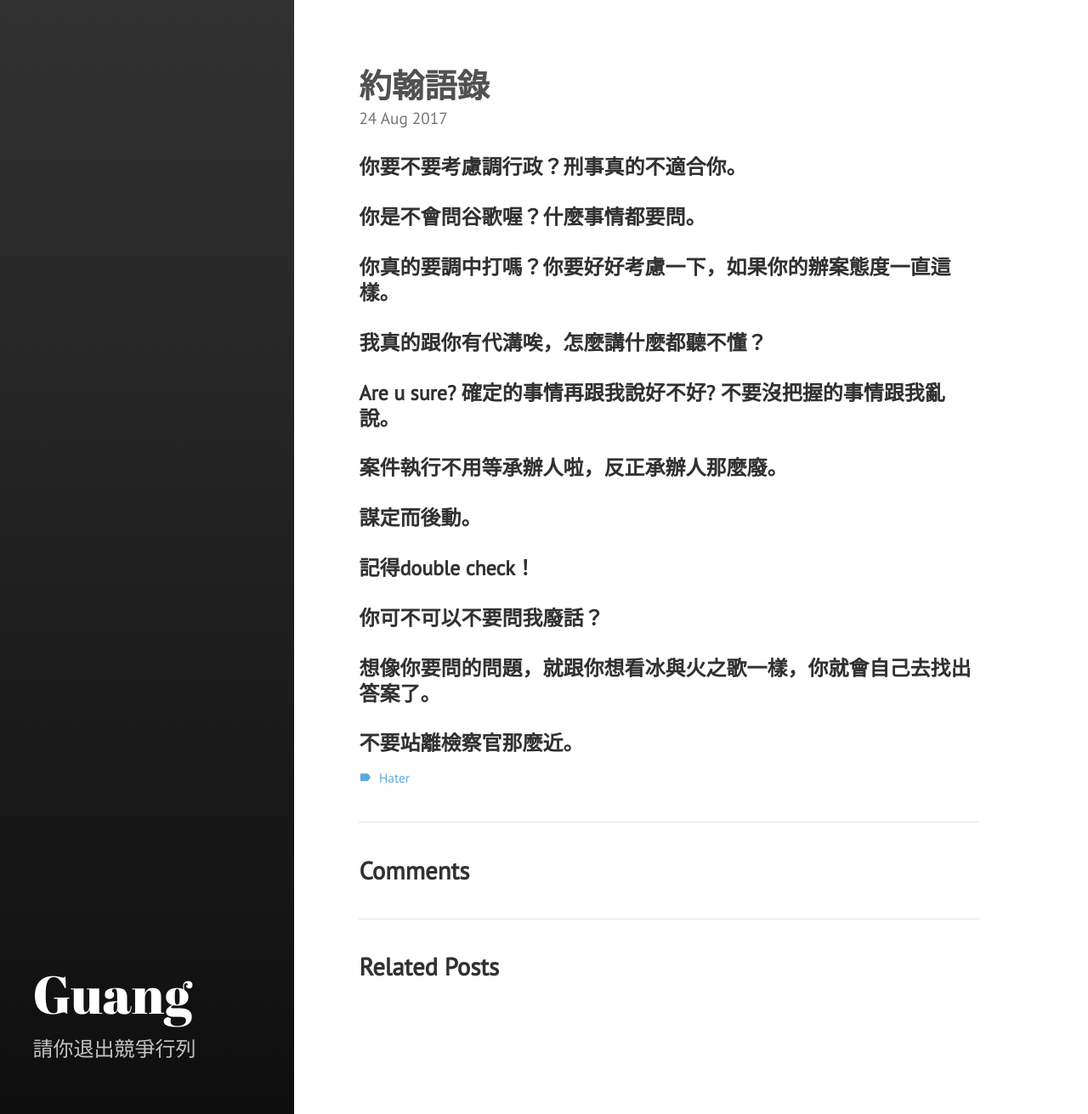
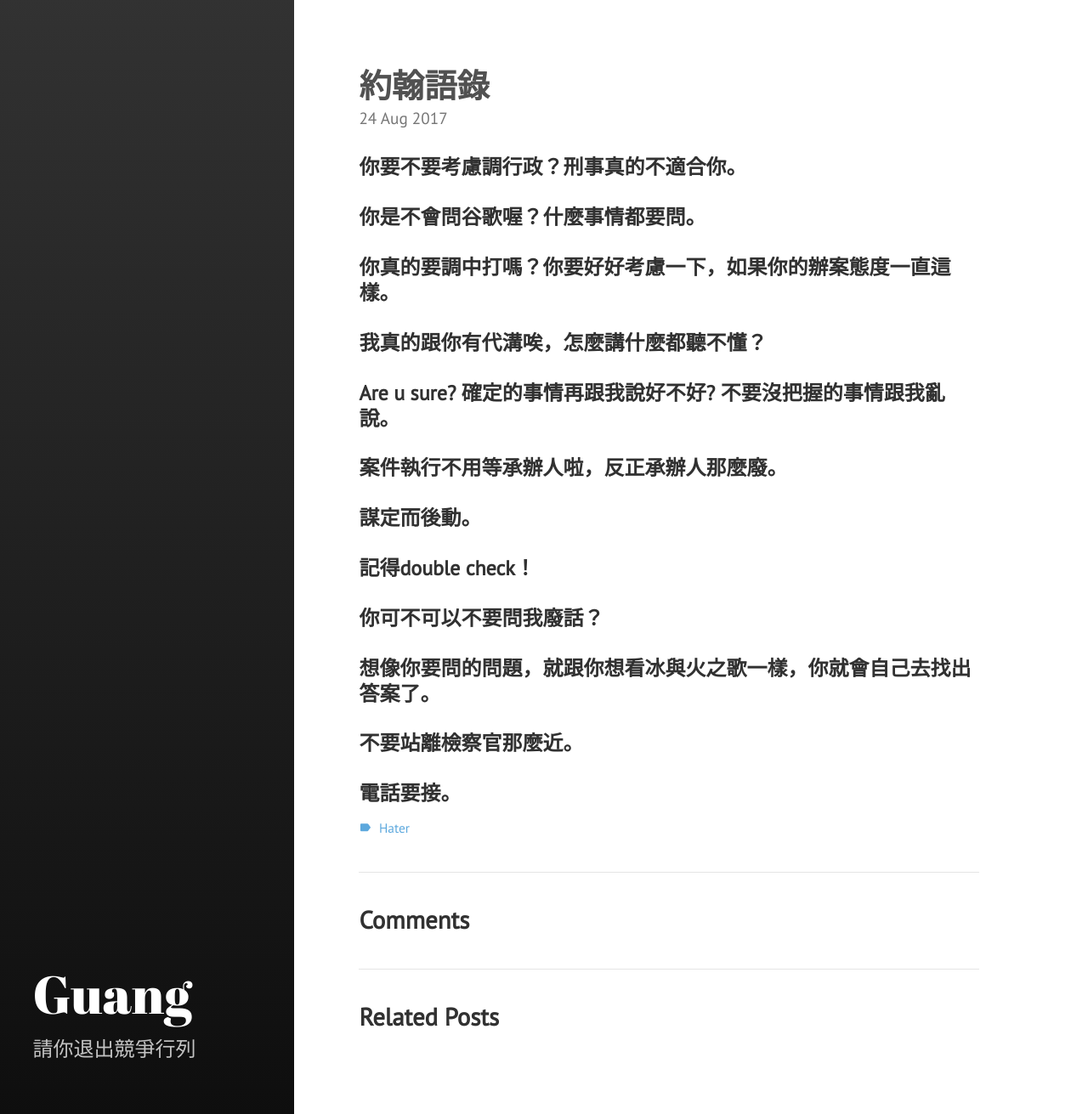
Before and after one commit to dorisloveguang/dorisloveguang, a Jekyll site: the page built from _posts/2017-8-24-john.md, in a window 1280 px wide. Shown: the whole page at 85% size. Built offline with Jekyll 4.4.1, drawn with Linux system fonts in a browser that asks for light colours; some web fonts are replaced.

Commit message:
u should answer the phone

```diff
--- a/_posts/2017-8-24-john.md
+++ b/_posts/2017-8-24-john.md
@@ -15,3 +15,4 @@ tags: [hater]
 ### 你可不可以不要問我廢話？
 ### 想像你要問的問題，就跟你想看冰與火之歌一樣，你就會自己去找出答案了。
 ### 不要站離檢察官那麼近。
+### 電話要接。
```
